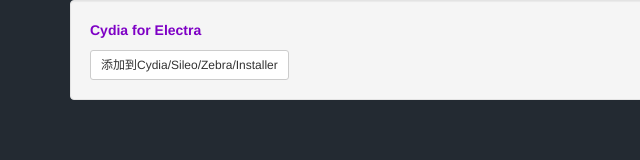
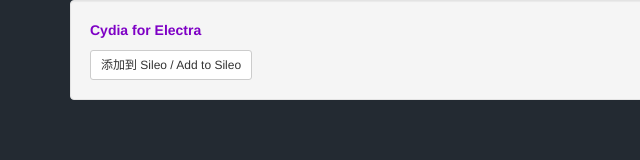
Before and after one commit to deontw/elecydia, a plain HTML site: page index.html in a window 1280 px wide. Shown: the full height of the page, 0-640 px from the left. Drawn offline with nearby package versions, Linux system fonts and the light colour scheme.

Commit message:
Sileo URL Support

```diff
--- a/index.html
+++ b/index.html
@@ -25,7 +25,7 @@
 <div class="container">
 	<div class="well">
 		<p><span class="text-primary"style><b>Cydia for Electra</b> </span> </p>
-		<a class="btn btn-sm btn-default" href="cydia://url/https://cydia.saurik.com/api/share#?source=https://deontw.github.io/elecydia/">添加到Cydia/Sileo/Zebra/Installer</a>
+		<a class="btn btn-sm btn-default" href="sileo://source/https://deontw.github.io/elecydia/">添加到 Sileo / Add to Sileo</a>
  	</div>
 </div>
 <div style="text-align:center">
```
